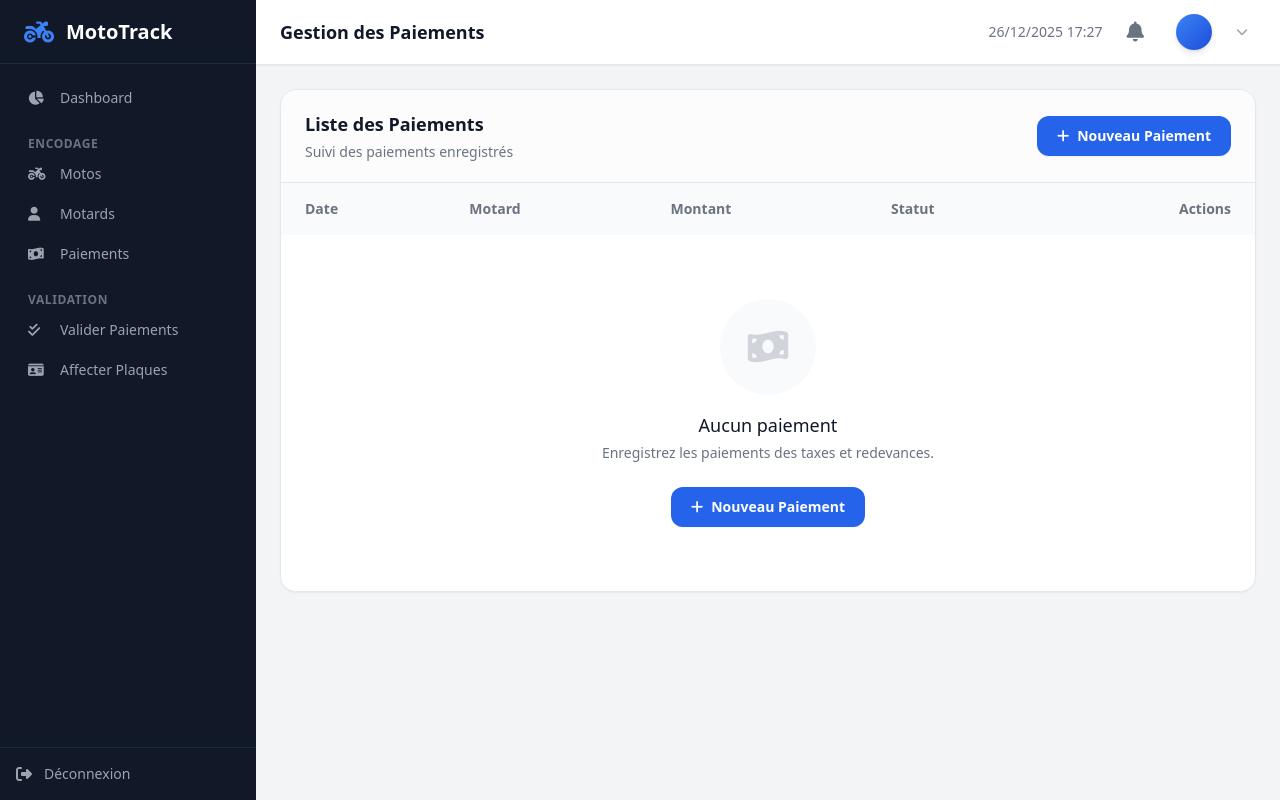
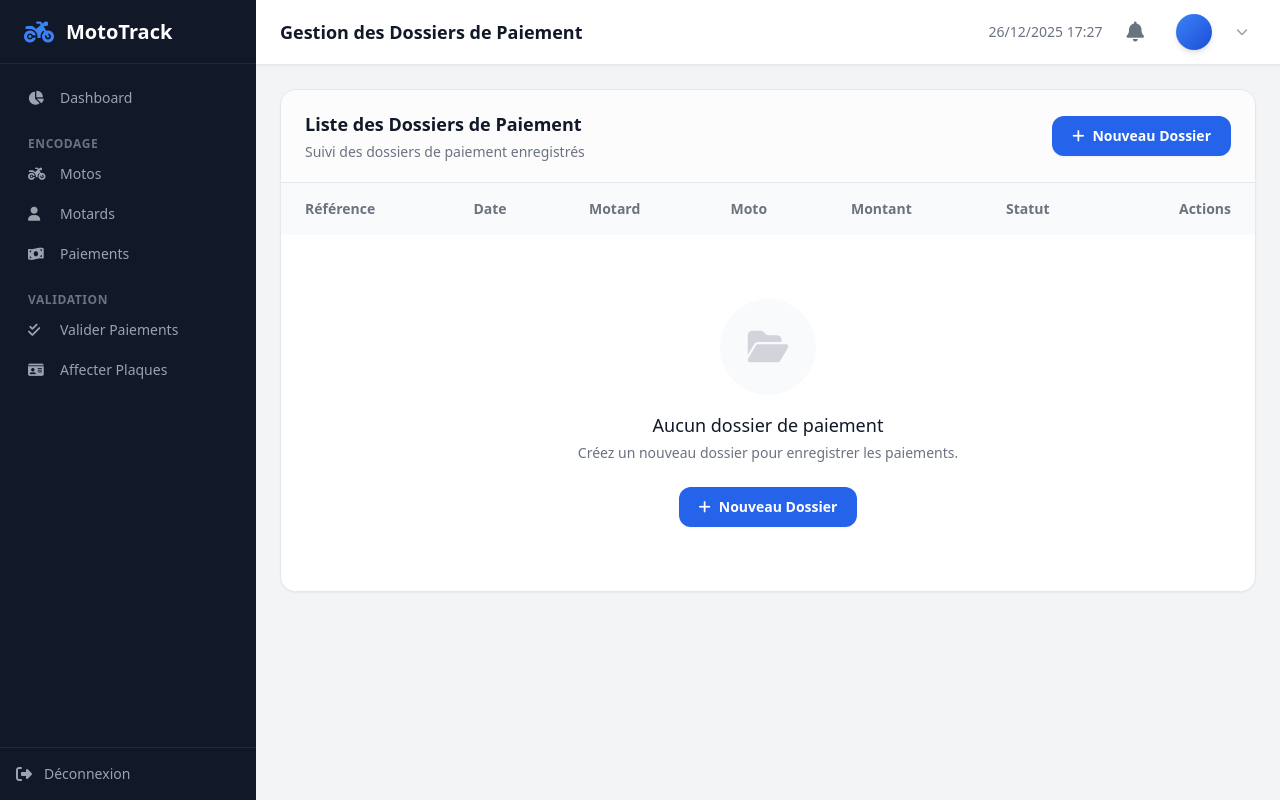
Before and after one commit to TSHIAMALA/mototrack, a Symfony app: template templates/encoder/paiement/index.html.twig in a window 1280 px wide. Run offline with Twig, Linux system fonts and the light colour scheme; the template is opened without the code that fills it, so the values that code supplies are empty; some libraries are stand-ins or nearby versions.

```diff
--- a/src/Service/DossierService.php
+++ b/src/Service/DossierService.php
@@ -50,7 +50,7 @@ class DossierService
         $dossier->valider($validator);
         $this->em->flush();
 
-        $this->auditService->logUpdate($dossier, $validator, 'Validation du dossier');
+        $this->auditService->logValidation($dossier, $validator);
 
         return $dossier;
     }
@@ -60,7 +60,7 @@ class DossierService
         $dossier->rejeter($validator, $motif);
         $this->em->flush();
 
-        $this->auditService->logUpdate($dossier, $validator, 'Rejet du dossier: ' . $motif);
+        $this->auditService->logUpdate($dossier, $validator, ['motif' => $motif]);
 
         return $dossier;
     }
--- a/templates/encoder/paiement/index.html.twig
+++ b/templates/encoder/paiement/index.html.twig
@@ -1,38 +1,43 @@
 {% extends 'base.html.twig' %}
 {% block title %}Paiements - MotoTrack{% endblock %}
-{% block page_title %}Gestion des Paiements{% endblock %}
+{% block page_title %}Gestion des Dossiers de Paiement{% endblock %}
 
 {% block body %}
 <div class="bg-white rounded-2xl shadow-sm border border-gray-200 overflow-hidden">
     <div class="px-6 py-5 border-b border-gray-200 flex flex-col sm:flex-row sm:items-center sm:justify-between gap-4 bg-gray-50/50">
         <div>
             <h3 class="text-lg font-bold text-gray-900">
-                Liste des Paiements
+                Liste des Dossiers de Paiement
             </h3>
-            <p class="text-sm text-gray-500 mt-1">Suivi des paiements enregistrés</p>
+            <p class="text-sm text-gray-500 mt-1">Suivi des dossiers de paiement enregistrés</p>
         </div>
         <a href="{{ path('encoder_paiement_new') }}" class="inline-flex items-center justify-center px-5 py-2.5 bg-blue-600 text-white text-sm font-semibold rounded-xl hover:bg-blue-700 focus:ring-4 focus:ring-blue-100 transition-all shadow-sm hover:shadow">
-            <i class="fas fa-plus mr-2"></i>Nouveau Paiement
+            <i class="fas fa-plus mr-2"></i>Nouveau Dossier
         </a>
     </div>
     <div class="overflow-x-auto">
         <table class="min-w-full whitespace-nowrap text-left text-sm">
             <thead class="bg-gray-50 text-gray-500">
                 <tr>
+                    <th scope="col" class="px-6 py-4 font-semibold">Référence</th>
                     <th scope="col" class="px-6 py-4 font-semibold">Date</th>
                     <th scope="col" class="px-6 py-4 font-semibold">Motard</th>
+                    <th scope="col" class="px-6 py-4 font-semibold">Moto</th>
                     <th scope="col" class="px-6 py-4 font-semibold">Montant</th>
                     <th scope="col" class="px-6 py-4 font-semibold">Statut</th>
                     <th scope="col" class="px-6 py-4 font-semibold text-right">Actions</th>
                 </tr>
             </thead>
             <tbody class="divide-y divide-gray-100 bg-white">
-                {% for paiement in paiements %}
+                {% for dossier in dossiers %}
                 <tr class="hover:bg-gray-50/80 transition-colors group">
+                    <td class="px-6 py-4 font-medium text-blue-600">
+                        {{ dossier.reference }}
+                    </td>
                     <td class="px-6 py-4 text-gray-600">
                         <div class="flex items-center gap-2">
                             <i class="far fa-calendar-alt text-gray-400"></i>
-                            {{ paiement.datePaiement|date('d/m/Y') }}
+                            {{ dossier.createdAt|date('d/m/Y H:i') }}
                         </div>
                     </td>
                     <td class="px-6 py-4 font-medium text-gray-900">
@@ -40,17 +45,25 @@
                             <div class="h-6 w-6 rounded-full bg-gray-100 flex items-center justify-center text-xs text-gray-500">
                                 <i class="fas fa-user"></i>
                             </div>
-                            {{ paiement.motard|default('-') }}
+                            {{ dossier.moto.motard|default('-') }}
                         </div>
                     </td>
-                    <td class="px-6 py-4">
-                        <span class="font-mono font-semibold text-gray-900">{{ paiement.montant|number_format(0, ',', ' ') }} FC</span>
+                    <td class="px-6 py-4 text-gray-600">
+                        {{ dossier.moto|default('-') }}
                     </td>
                     <td class="px-6 py-4">
-                        {% if paiement.statut == 'valide' %}
+                        <span class="font-mono font-semibold text-gray-900">{{ dossier.montantTotal|number_format(0, ',', ' ') }} FC</span>
+                    </td>
+                    <td class="px-6 py-4">
+                        {% if dossier.status == 'VALIDE' %}
                             <span class="inline-flex items-center gap-1.5 px-2.5 py-1 rounded-md text-xs font-medium bg-emerald-50 text-emerald-700 border border-emerald-100">
                                 <i class="fas fa-check-circle text-[10px]"></i>
                                 Validé
+                            </span>
+                        {% elseif dossier.status == 'REJETE' %}
+                            <span class="inline-flex items-center gap-1.5 px-2.5 py-1 rounded-md text-xs font-medium bg-red-50 text-red-700 border border-red-100">
+                                <i class="fas fa-times-circle text-[10px]"></i>
+                                Rejeté
                             </span>
                         {% else %}
                             <span class="inline-flex items-center gap-1.5 px-2.5 py-1 rounded-md text-xs font-medium bg-amber-50 text-amber-700 border border-amber-100">
@@ -61,7 +74,7 @@
                     </td>
                     <td class="px-6 py-4 text-right">
                         <div class="flex items-center justify-end gap-2 opacity-0 group-hover:opacity-100 transition-opacity">
-                            <a href="#" class="p-2 text-gray-400 hover:text-blue-600 hover:bg-blue-50 rounded-lg transition-all" title="Voir les détails">
+                            <a href="{{ path('encoder_paiement_show', {id: dossier.id}) }}" class="p-2 text-gray-400 hover:text-blue-600 hover:bg-blue-50 rounded-lg transition-all" title="Voir les détails">
                                 <i class="fas fa-eye"></i>
                             </a>
                         </div>
@@ -69,14 +82,14 @@
                 </tr>
                 {% else %}
                 <tr>
-                    <td colspan="5" class="px-6 py-16 text-center">
+                    <td colspan="7" class="px-6 py-16 text-center">
                         <div class="mx-auto h-24 w-24 rounded-full bg-gray-50 flex items-center justify-center mb-4">
-                            <i class="fas fa-money-bill-wave text-4xl text-gray-300"></i>
+                            <i class="fas fa-folder-open text-4xl text-gray-300"></i>
                         </div>
-                        <h3 class="text-lg font-medium text-gray-900">Aucun paiement</h3>
-                        <p class="text-gray-500 mt-1 mb-6">Enregistrez les paiements des taxes et redevances.</p>
+                        <h3 class="text-lg font-medium text-gray-900">Aucun dossier de paiement</h3>
+                        <p class="text-gray-500 mt-1 mb-6">Créez un nouveau dossier pour enregistrer les paiements.</p>
                         <a href="{{ path('encoder_paiement_new') }}" class="inline-flex items-center justify-center px-5 py-2.5 bg-blue-600 text-white text-sm font-semibold rounded-xl hover:bg-blue-700 transition-colors shadow-sm">
-                            <i class="fas fa-plus mr-2"></i>Nouveau Paiement
+                            <i class="fas fa-plus mr-2"></i>Nouveau Dossier
                         </a>
                     </td>
                 </tr>
```
Also changed, not shown: src/Controller/DashboardController.php (+10 -5 lines), src/Repository/DossierRepository.php (+30 -0 lines), templates/dashboard/index.html.twig (+17 -15 lines), templates/encoder/motard/new.html.twig (+62 -0 lines), templates/security/login.html.twig (+25 -8 lines).
